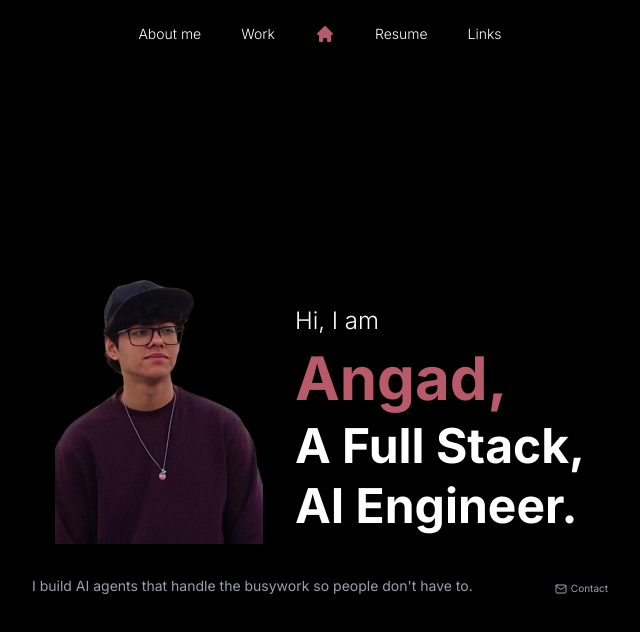
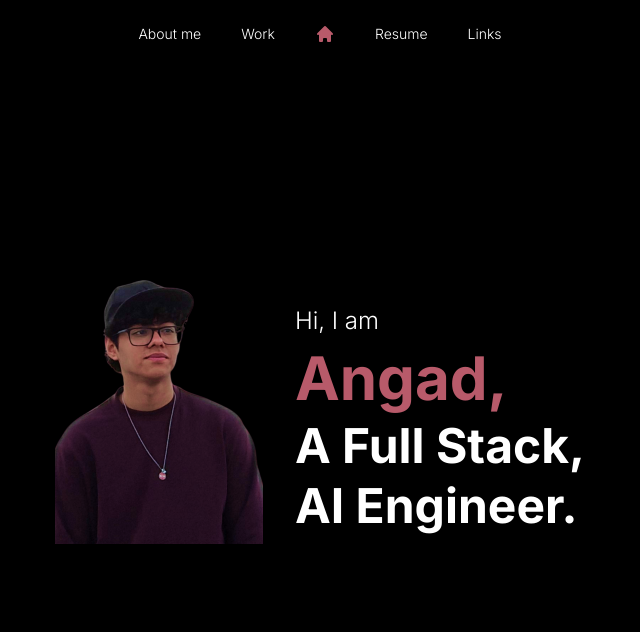
Before and after one commit to Hollow3k/ai_engineer_portfolio, a React (Vite) app: page / in a window 1280 px wide. Shown: the top 632 px of the page, without its empty margins (320-960 px from the left). Built offline with nearby package versions, Linux system fonts and the light colour scheme; the HTML template or start-up script is replaced by a standard one.

Commit message:
bug fix 2

```diff
--- a/src/components/Hero.tsx
+++ b/src/components/Hero.tsx
@@ -1,5 +1,3 @@
-import { FiMail } from "react-icons/fi";
-
 export default function Hero() {
   return (
     <div className="flex flex-col items-center justify-center px-4 py-6 md:px-6">
@@ -29,22 +27,6 @@ export default function Hero() {
           </h2>
         </div>
       </div>
-
-      {/* Tagline + Contact */}
-      <div className="w-full max-w-md md:max-w-xl mt-6 md:mt-8 flex items-end justify-between gap-4">
-        <p className="text-xs md:text-sm text-gray-400 text-left">
-          I build AI agents that handle the busywork so people don't have to.
-        </p>
-        <a
-          href="https://mail.google.com/mail/?view=cm&to=angadbajaj301206@gmail.com"
-          target="_blank"
-          rel="noopener noreferrer"
-          className="shrink-0 inline-flex items-center gap-1 text-[10px] text-gray-400 hover:text-rose-muted transition-colors"
-        >
-          <FiMail className="text-xs" />
-          Contact
-        </a>
-      </div>
     </div>
   );
 }
--- a/src/components/WorkSection.tsx
+++ b/src/components/WorkSection.tsx
@@ -102,7 +102,7 @@ export default function WorkSection({ onNavigate }: WorkSectionProps) {
             <span><h3 className="text-white text-sm font-medium">Experiences :</h3></span>
           </div>
           <p><b>Agentic AI Intern @ Gravity.fast</b></p>
-          <div className="space-y-2 text-left text-xs text-gray-400">
+          <div className="space-y-2 text-center md:text-left text-xs text-gray-400">
             <p>
               I build AI agents and automation workflows that take manual work
               off people's plates - on Activepieces and LangGraph.
@@ -112,7 +112,7 @@ export default function WorkSection({ onNavigate }: WorkSectionProps) {
                 type="button"
                 onClick={() => setAgentsOpen((prev) => !prev)}
                 aria-expanded={agentsOpen}
-                className="flex items-center gap-1.5 text-xs text-gray-300 hover:text-rose-muted transition-colors"
+                className="flex items-center justify-center md:justify-start gap-1.5 w-full text-xs text-gray-300 hover:text-rose-muted transition-colors"
               >
                 <span>Agents I've built</span>
                 <svg
@@ -131,7 +131,7 @@ export default function WorkSection({ onNavigate }: WorkSectionProps) {
                 </svg>
               </button>
               {agentsOpen && (
-                <ul className="mt-2 space-y-2 border-l border-gray-700 pl-3">
+                <ul className="mt-3 md:mt-2 space-y-3 md:space-y-2 md:border-l md:border-gray-700 md:pl-3">
                   {agents.map((agent) => (
                     <li key={agent.name} className="leading-relaxed">
                       <span className="text-white font-medium">
@@ -147,7 +147,7 @@ export default function WorkSection({ onNavigate }: WorkSectionProps) {
           </div>
 
           <div className="space-y-3 pt-2">
-            <div className="space-y-2 text-left">
+            <div className="space-y-2 text-center md:text-left">
               <p><b>Tech Team Member @ Hash Define</b></p>
               <p className="text-xs text-gray-400 leading-relaxed">
                 I’ve taught DSA to 30+ students and helped run technical
```
